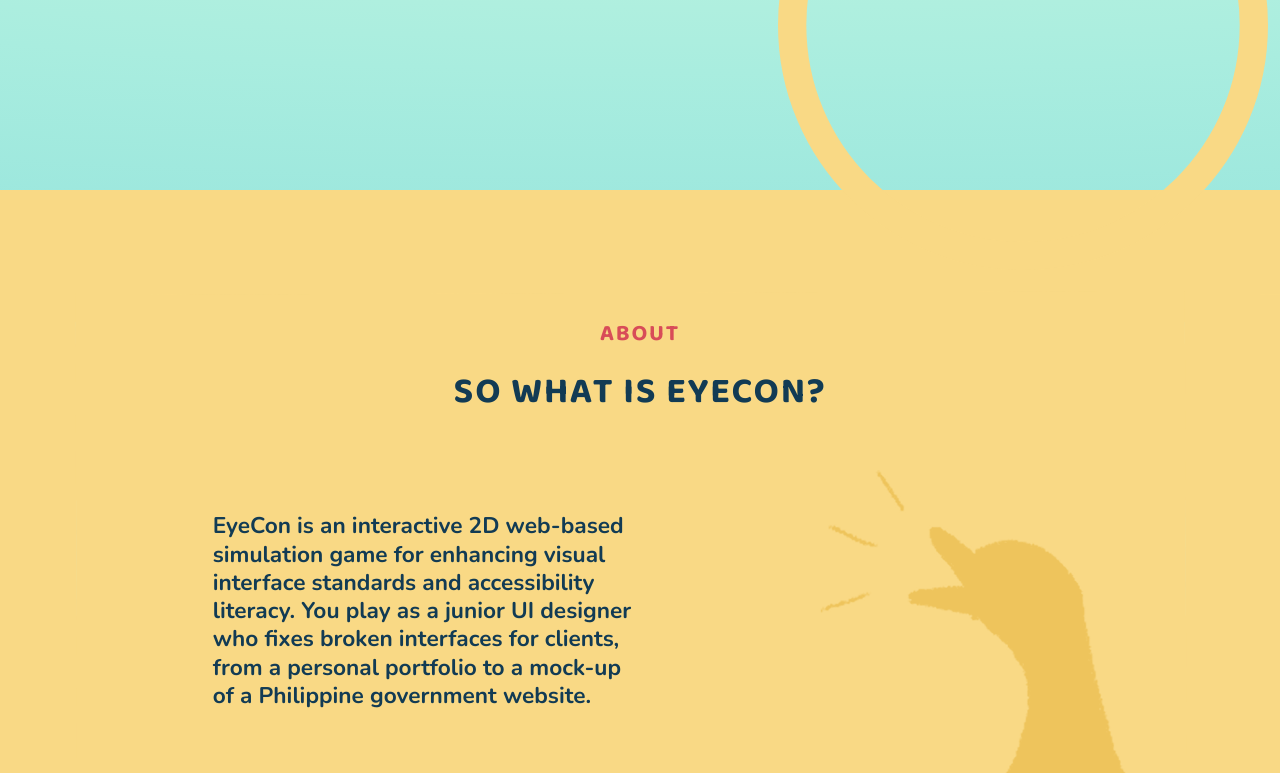
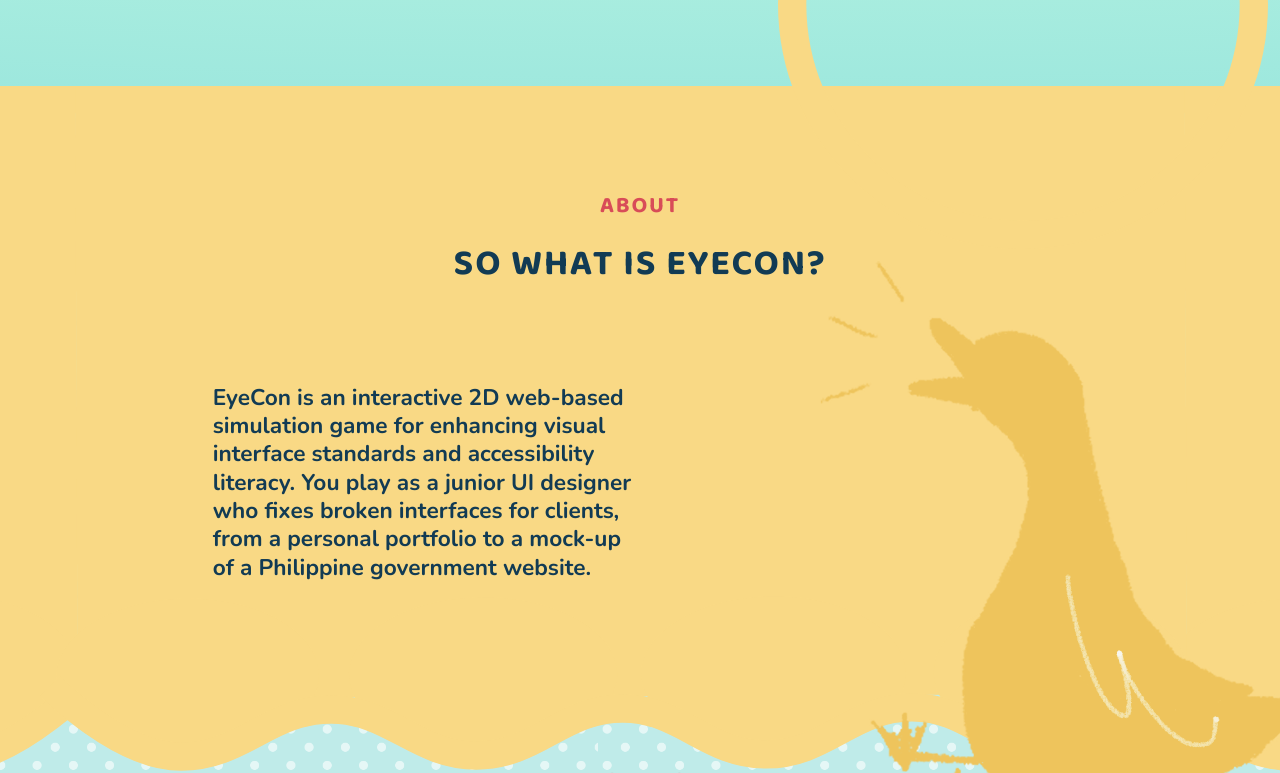
Before and after one commit to shinkirayu/EyeCon, a website: page overview.html in a window 1280 px wide. Shown: the part 544-1317 px from the top of the page. Drawn offline with nearby package versions, Linux system fonts and the light colour scheme.

Commit message:
remove stretching

```diff
--- a/overview.html
+++ b/overview.html
@@ -203,7 +203,7 @@
     const z = Math.min(innerWidth / 1920, lvh.offsetHeight / 1080) * PAGE_SCALE;
     stage.style.zoom = topbar.style.zoom = z;
     topbar.style.width = (innerWidth / z) + 'px'; // bar spans the whole window
-    stretchSections(lvh.offsetHeight / z);
+    // (Section stretching to the window height is off: it blew sections up on tall/narrow windows.)
   };
   fit(); addEventListener('resize', fit);
   // Production serves the game at /play; the local dev server still has it at index.html.
```
